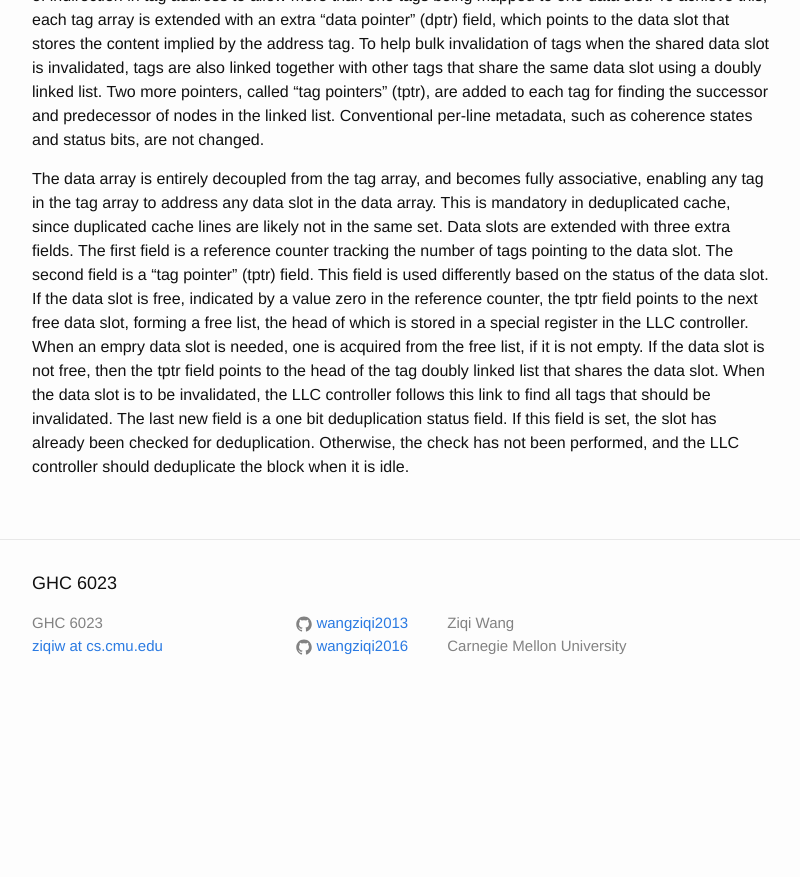
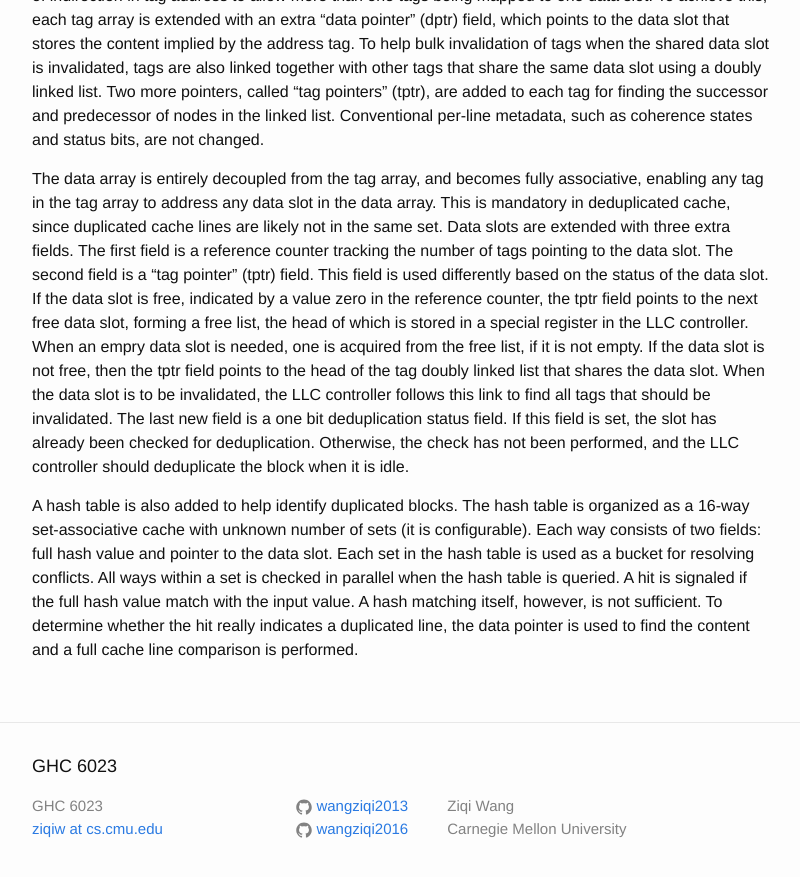
Before and after one commit to wangziqi2013/wangziqi2013.github.io, a Jekyll site: the page built from _posts/2020-06-24-llc-dedup.markdown, in a window 1280 px wide and 900 px high, scrolled down 1150 px. Shown: the top 877 px of the window, without its empty margins (238-1038 px from the left). Built offline with Jekyll 4.4.1, drawn with Linux system fonts in a browser that asks for light colours; before the commit the page ends 1867 px from its top, so only the background shows below that.

Commit message:
Adding hash table

```diff
--- a/_posts/2020-06-24-llc-dedup.markdown
+++ b/_posts/2020-06-24-llc-dedup.markdown
@@ -61,3 +61,10 @@ slot. When the data slot is to be invalidated, the LLC controller follows this l
 The last new field is a one bit deduplication status field. If this field is set, the slot has already been checked for
 deduplication. Otherwise, the check has not been performed, and the LLC controller should deduplicate the block when it
 is idle.
+
+A hash table is also added to help identify duplicated blocks. The hash table is organized as a 16-way set-associative
+cache with unknown number of sets (it is configurable). Each way consists of two fields: full hash value and pointer to the
+data slot. Each set in the hash table is used as a bucket for resolving conflicts. All ways within a set is checked
+in parallel when the hash table is queried. A hit is signaled if the full hash value match with the input value.
+A hash matching itself, however, is not sufficient. To determine whether the hit really indicates a duplicated line, the
+data pointer is used to find the content and a full cache line comparison is performed.
```
